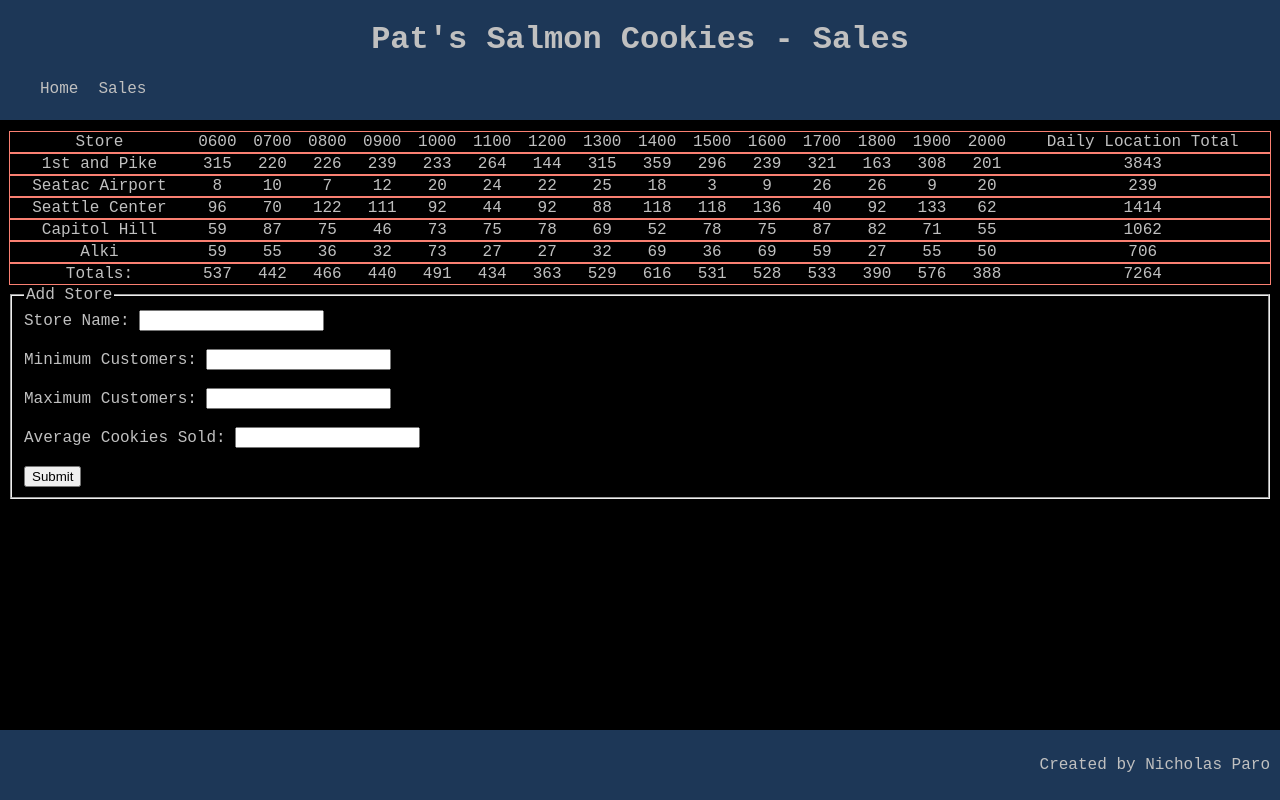
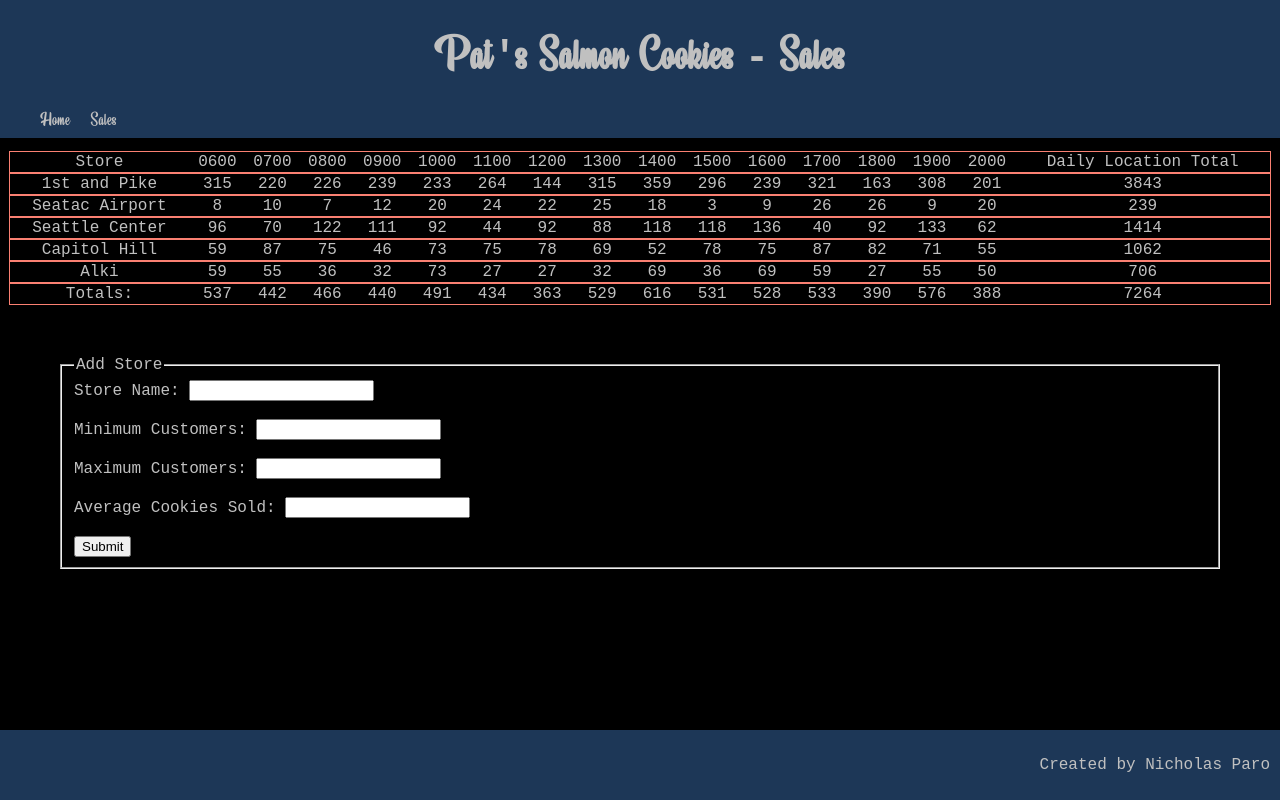
Before and after one commit to paronicholas/cookie-stand, a plain HTML site: page pages/sales.html in a window 1280 px wide. Drawn offline with Linux system fonts and the light colour scheme.

Commit message:
added form clear when submitting and custom font for header

```diff
--- a/css/style.css
+++ b/css/style.css
@@ -11,13 +11,19 @@ header {
   position: fixed;
   left: 0;
   top: 0;
+  /* height: 140px; */
   width: 100%;
   overflow: hidden;
   text-align: center;
-  font-family: monospace, sans-serif;
+  font-family: beauty_mountains_personal_uRg, monospace, sans-serif;
   font: bold;
   color: silver;
   background-color: #1d3757;
+}
+
+header h1 {
+  font-size: 2.5em;
+  padding: 0px;
 }
 
 nav {
@@ -27,7 +33,7 @@ nav {
 nav li {
   float: left;
   text-align: center;
-  height: 40px;
+  height: 30px;
   margin-right: 20px;
 }
 
@@ -45,7 +51,7 @@ body {
 }
 
 main {
-  margin-top: 130px;
+  margin-top: 150px;
   margin-bottom: 100px;
   display: block;
   text-align: center;
@@ -65,18 +71,20 @@ main table {
 
 main section {
   width: 100%;
+  height: 200px;
   float: left;
   overflow: hidden;
-  padding: 0;
+  padding: 50px;
   margin: auto;
   color: silver;
 }
 
 main form {
   width: 100%;
+  /* margin-top: 100px; */
   float: left;
   overflow: hidden;
-  padding: 0;
+  padding: 50px;
   margin: auto;
   color: silver;
 }
@@ -154,3 +162,15 @@ SALES PAGE STYLING
   overflow: hidden;
   text-align: left;
 }
+
+/*
+FONTS
+*/
+/*! Generated by Font Squirrel (https://www.fontsquirrel.com) on June 13, 2019 */
+@font-face {
+  font-family: 'beauty_mountains_personal_uRg';
+  src: url('/css/fonts/beauty_mountains_personal_use-webfont.woff2') format('woff2'),
+       url('/css/fonts/beauty_mountains_personal_use-webfont.woff') format('woff');
+  font-weight: normal;
+  font-style: normal;
+}
--- a/js/sales.js
+++ b/js/sales.js
@@ -228,6 +228,7 @@ function formCreator(items) {
     allStoreArray.push(newStore);
     document.getElementById('sales-container').innerHTML = '';
     tableRender();
+    setFormEl().reset();
   });
 }
 
```
Also changed, not shown: css/fonts/beauty_mountains_personal_use-webfont.woff (added), css/fonts/beauty_mountains_personal_use-webfont.woff2 (added).
